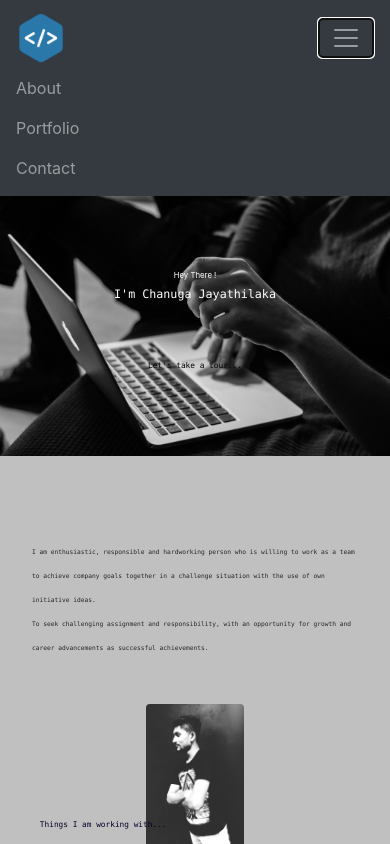
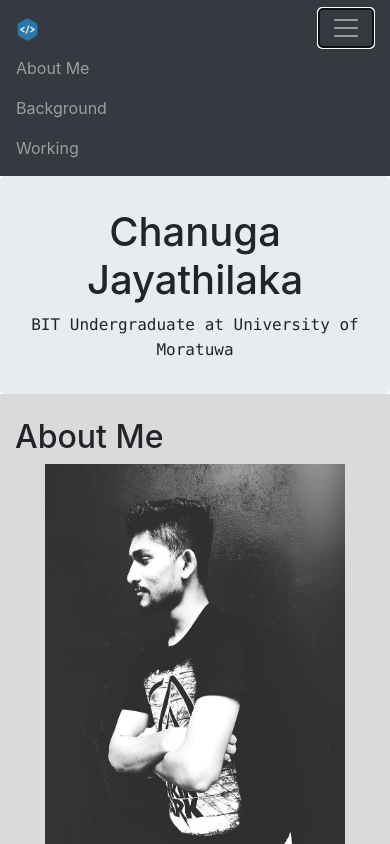
Before and after one commit to Chanuga/Chanuga.github.io, a plain HTML site: page index.html in a window 390 px wide. Both pictures are taken after a click on the button 346 px from the left and 38 px from the top of the page. Shown: the top 844 px of the page. Drawn offline with nearby package versions, Linux system fonts and the light colour scheme.

Commit message:
Further Devs

```diff
--- a/index.html
+++ b/index.html
@@ -4,92 +4,103 @@
     <!-- Required meta tags -->
     <meta charset="utf-8">
     <meta name="viewport" content="width=device-width, initial-scale=1, shrink-to-fit=no">
-    <link rel="icon" href="a.png" type="image/png">
 
     <!-- Bootstrap CSS -->
-    <link rel="stylesheet" href="https://stackpath.bootstrapcdn.com/bootstrap/4.3.1/css/bootstrap.min.css" integrity="sha384-ggOyR0iXCbMQv3Xipma34MD+dH/1fQ784/j6cY/iJTQUOhcWr7x9JvoRxT2MZw1T" crossorigin="anonymous">
-    <link rel="stylesheet" href="style.css">
-    <title>My Portfolio</title>
-
-    <style>
-
-    </style>
+    <link rel="stylesheet" href="https://maxcdn.bootstrapcdn.com/bootstrap/4.0.0/css/bootstrap.min.css" integrity="sha384-Gn5384xqQ1aoWXA+058RXPxPg6fy4IWvTNh0E263XmFcJlSAwiGgFAW/dAiS6JXm" crossorigin="anonymous">
+    <link rel="stylesheet" href="Style.css">
+    <link rel="icon" href="Logo.png" type="image/png">
+    <title>Portfolio</title>
   </head>
   <body>
-    <header>
-      <nav class="navbar navbar-expand-md bg-dark navbar-dark">
-        <a class="navbar-brand">
-          <img src="a.png" style="width: 50px">
-        </a>
+
+    <!--Navigation Bar-->
+    <nav class="navbar navbar-expand-sm bg-dark navbar-dark">
+        <a class="navbar-brand" href="#"> <img src="Logo.png" alt="Logo"></a>
         <button class="navbar-toggler" type="button" data-toggle="collapse" data-target="#collapsibleNavbar">
             <span class="navbar-toggler-icon"></span>
         </button>
         <div class="collapse navbar-collapse" id="collapsibleNavbar">
-          <ul class="navbar-nav ml-auto">
+            <ul class="navbar-nav">
                 <li class="nav-item">
-              <a class="nav-link" href="#About">About</a>
+                    <a class="nav-link" href="#AboutMe">About Me</a>
                 </li>
                 <li class="nav-item">
-              <a class="nav-link" href="#Portfolio">Portfolio</a>
+                    <a class="nav-link" href="#Background">Background</a>
                 </li>
                 <li class="nav-item">
-              <a class="nav-link" href="#Contact">Contact</a>
+                    <a class="nav-link" href="#Working">Working</a>
                 </li>
             </ul>
         </div>
     </nav>
+
+    <!--Header Section-->
+    <header class="jumbotron text-center">
+        <h1>Chanuga Jayathilaka</h1>
+        <samp>BIT Undergraduate at University of Moratuwa</samp>
     </header>
 
-    <main>
-      <img src="lap.jpg" alt="responsive-img">
-      <p>Hey There !</p>
+    <!--Main Section-->
+    <main class="container">
+        <div class="row">
+            <div class="col-sm-4">
+                <a name="AboutMe"></a>
                 <br>
-      <code>I'm Chanuga Jayathilaka</code>
+                <h2>About Me</h2>
+                <!--<h5>Photo of me:</h5>-->
+                <div class="fakeimg1 mx-auto d-block">
+                    <img src="me.jpg" alt="It's Me" class=" mx-auto d-block w-100">
+                </div>
                 <br>
-      <samp>Let's take a tour...</samp>
+                <samp>A highly motivated and adaptable under graduate who is seeking a career in IT industry. An enthusiastic hard worker looking forward for responsibilities and opportunity to utilize technical skills in a challenging working environment. Innovative and highly dedicated to the field of interest.</samp>
+                <hr class="d-sm-none">
+            </div>
+
+            <div class="col-sm-8">
+                <a name="Background"></a>
+                <br>
+                <h2>Background</h2>
+                <!--<h5>Title description, Dec 7, 2017</h5>-->
+                <div class="fakeimg2 mx-auto d-block">
+                    <img src="Lap.jpg" alt="Laptop" class="mx-auto d-block w-100">
+                </div>
+                <br>
+                <p><b> Bit About Me... </b></p>
+                <br>
+                <p>I'M A</p>
+                <ul>
+                    <li>BRANCH OPERATION ASSISTANT – FAIRFIRST INSURANCE LTD (2017 MAY - 2019 JUNE)</li>
+                    <li>TECHNICAL COMPETENCY EXAMINATION – SRI LANKA INSURANCE INSTITUTE (SLII Registration Number – G22767/1217)</li>
+                    <li>FINANCIAL ACCOUNTING AND REPORTING FUNDAMENTALS – INSTITUTE OF CHARTED ACCOUNTANTS (ICASL Number – 1808080)</li>
+                    <li>DIPLOMA IN INFORMATION TECHNOLOGY WITH E-COMMERCE – ESOFT METRO CAMPUS (Registration Number – 2350)</li>
+                </ul>
+                <br>
+            </div>
+
+
+            <div class="col-sm-12 text-center">
+                <a name="Working"></a>
+                <br>
+                <h2>Working</h2>
+                <br>
+                <!--<h5>Title description, Sep 2, 2017</h5>-->
+                <div class="fakeimg3 mx-auto d-block">
+                    <img src="sc3.jpg" alt="Laptop" class="mx-auto d-block w-100">
+                </div>
+                <p>Doing some stuffs using C# for Console Applications and Windows Form apps.</p>
+                <p></p>
+            </div>
+        </div>
     </main>
 
-    <br>
-
-    <article>
-    <a name="About"></a>
-      <samp>I am enthusiastic, responsible and hardworking person who is willing to work as a team to achieve company goals together in a challenge situation with the use of own initiative ideas.</samp>
-      <br>
-      <samp>To seek challenging assignment and responsibility, with an opportunity for growth and career advancements as successful achievements.</samp>
-      <br>
-      <br>
-      <br>
-      <img src="me.jpg" class="rounded mx-auto d-block" alt="me">
-      <br>
-      <samp>I,m a Bachelor of Information Technology Under Graduate at University of Moratuwa. (Level 02 Semester 02) </samp>
-      <br>
-      <samp>and</samp><br>
-      <samp>I have a Diploma In Information Technology with E-Commerce (DiTEC) from ESOFT Computer Studies.</samp>
-    </article>
-
+    <!--Header Section-->
+    <footer class="jumbotron text-center">
             <figure>
-      <a name="Portfolio"></a>
-      <code>Things I am working with...</code>
-      <br>
-      <img src="sc1.jpg" class="rounded float-left" alt="ScreenShot1">
-      <img src="sc2.jpg" class="rounded float-right" alt="ScreenShot2">
-      <img src="sc3.jpg" class="rounded float-right" alt="ScreenShot3">
-      <img src="sc4.jpg" class="rounded float-left" alt="ScreenShot4">
-    </figure>
-
-    <br>
-
-    <aside class="text-center">
-      <a name="Contact"></a>
-      <code>Contact Me</code>
-      <br>
                 <a href="https://www.facebook.com/"><img src="FB.png" height="60px"></a>
                 <a href="https://www.linkedin.com/m/login/"><img src="linkedin.png" height="60px"></a>
                 <a href="https://twitter.com/home?lang=en"><img src="tw.png" height="60px"></a>
-    </aside>
-
-    <footer class="bg-dark text-white">
-      <p class="text-center" >2019 © Chanuga Jayathilaka || ALL RIGHTS RESERVED</p>
+            </figure>
+            <samp>All Rights Reserved | Chanuga Jayathilaka @ 2019</samp>
     </footer>
 
     <!-- Optional JavaScript -->
--- a/style.css
+++ b/style.css
@@ -2,103 +2,52 @@ html{
     scroll-behavior: smooth;
 }
 
-body{
-    background-color: rgb(192, 192, 192);
+.jumbotron{
+    margin-bottom: 0;
 }
 
-form{
-    margin: 1em;
-  }
-
-main img{
-
-    width: 100%;
+nav img{
+    width: 50px;
     height: auto;
 }
 
-article{
-    padding: 2em;
-    height: 70vw;
+main{
+    /*margin-top: 30px;
+    padding-top: 30px;*/
+    background-color: rgb(218, 218, 218);
 }
 
-article samp {
-    font-size: 1.6vw;
-
+.fakeimg {
+    height: 200px;
+    background: rgb(221, 221, 221);
 }
 
-
-nav {
-    position: absolute;
-    top: 0;
-}
-
-article img{
-    width: 30%;
+.fakeimg1 {
+    width: 300px;
     height: auto;
-}
-
-
-
-main {
-    color: rgb(255, 255, 255);
-    position: relative;
-    text-align: center;
-}
-
-main code {
-    position: absolute;
-    top: 35%;
-    left: 50%;
-    transform: translate(-50%, -50%);
-    font-size: 3vw;
-    color: #fff;
-}
-
-main p {
-    position: absolute;
-    top: 28%;
-    left: 50%;
-    transform: translate(-50%, -50%);
-    font-size: 2vw;
-    color: #fff
-}
-
-main samp {
-    position: absolute;
-    top: 60%;
-    left: 50%;
-    transform: translate(-50%, -50%);
-    font-size: 2vw;
-    color: rgb(0, 0, 0);
-}
-
-figure{
-    padding: 2em;
-    height: 116vw;
-}
-
-figure img{
-    width: 70%;
-    height: auto;
-    padding: 1em;
-}
-
-figure code {
-    font-size: 2vw;
-    color: rgb(0, 1, 41);
-    padding-left: 1em;
-}
-
-aside{
-    height: 10vw;
-}
-
-aside code {
-    font-size: 2vw;
-    color: rgb(0, 1, 41);
-    /*padding-left: 1em;*/
+    background: #aaa;
 }
 
 footer{
-    padding: 1.5em;
+    margin-bottom: 0;
 }
+
+@media (min-width: 350px) {
+    nav img{
+        width: 6vw;
+        height: auto;
+    }
+
+    .fakeimg1 {
+        width: 300px;
+        height: auto;
+        background: #aaa;
+    }
+}
+
+@media (min-width: 1000px) {
+    nav img{
+        width: 3vw;
+        height: auto;
+    }
+}
```
Also changed, not shown: Logo.png (renamed from a.png), sc1.jpg (deleted), sc2.jpg (deleted), sc4.jpg (deleted). Lines whose indentation alone changed are shown as unchanged.
